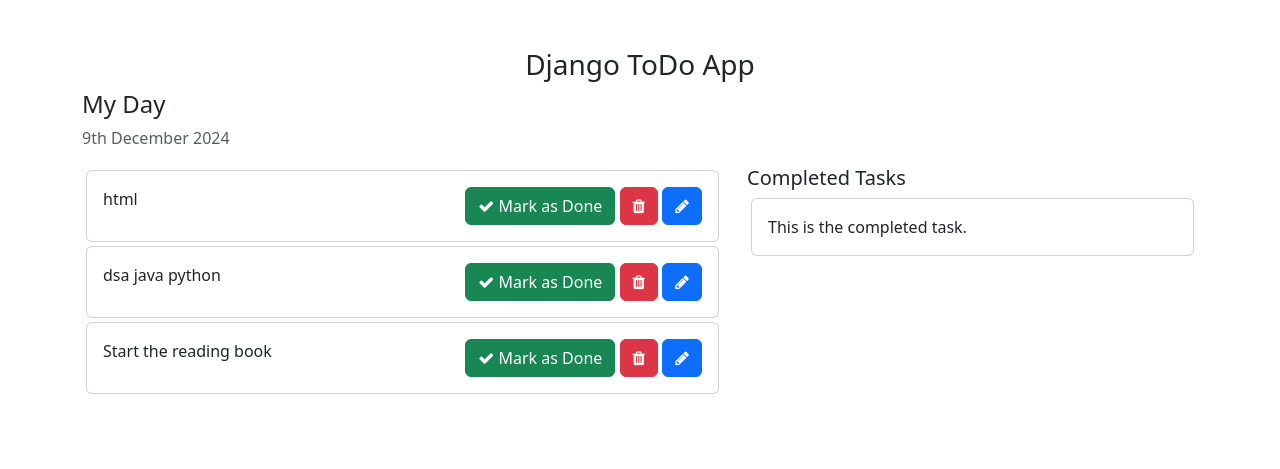
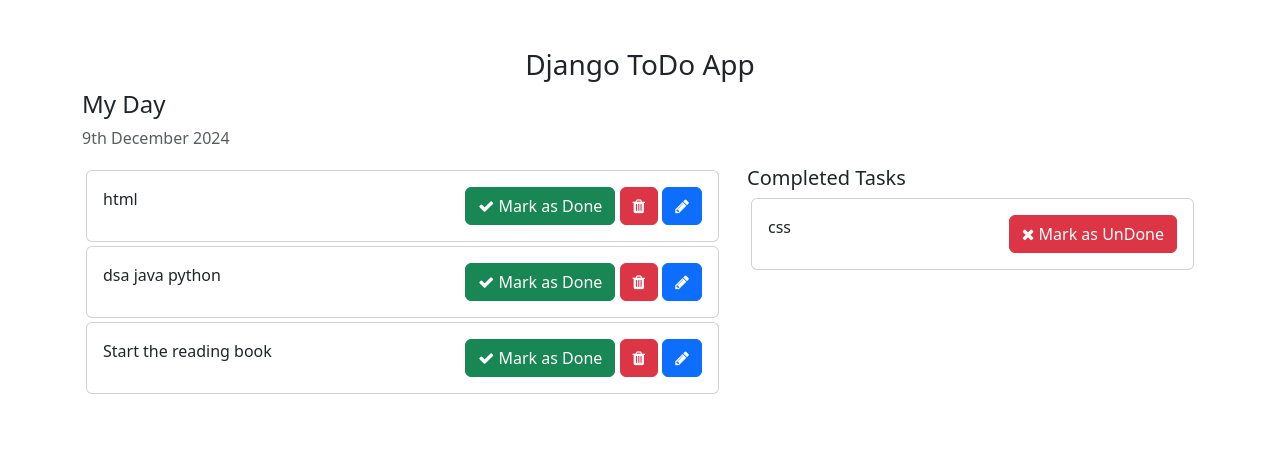
Before and after one commit to pradipmasal/ToDo_app, a Django app: page / in a window 1280 px wide. Shown: the top 469 px of the page. Run offline with Django 5.2, Linux system fonts and the light colour scheme; data comes from the database, SQL or seed files in the repository; both versions use the stored data as it was after the commit.

Commit message:
ToDo App

```diff
--- a/tasks/urls.py
+++ b/tasks/urls.py
@@ -3,4 +3,8 @@
 
 urlpatterns = [
     path('addTask/',views.addTask, name = 'addTask'),
+    path('mark_as_done/<int:pk>',views.mark_as_done, name='mark_as_done'),
+    path('delete_task/<int:pk>/',views.delete_task, name = 'delete_task'),
+    path('undone/<int:pk>/',views.undone, name='undone'),
+    path('edit_task/<int:pk>',views.edit_task, name='edit_task'),
 ]
--- a/templates/home.html
+++ b/templates/home.html
@@ -16,9 +16,9 @@
 
                     {{ i.task }}
                     <span style="position: relative; float: right;">
-                        <a class="btn btn-success"><i class="fa fa-check"></i> Mark as Done</a>
-                        <a class="btn btn-danger"><i class="fa fa-trash"></i></a>
-                        <a class="btn btn-primary"><i class="fa fa-pencil"></i></a>
+                        <a href="{% url 'mark_as_done' i.pk %}" class="btn btn-success"><i class="fa fa-check"></i> Mark as Done</a>
+                        <a href="{% url 'delete_task' i.pk %}" class="btn btn-danger"><i class="fa fa-trash"></i></a>
+                        <a href="{% url 'edit_task' i.pk %}" class="btn btn-primary"><i class="fa fa-pencil"></i></a>
                     </span>
                 </div>
             </div>
@@ -28,11 +28,18 @@
         <div class="col-md-5 col-lg-5">
             <h5>Completed Tasks</h5>
             <!-- List of all the tasks that have completed -->
+             {% for i in completed_tasks %}
             <div class="card m-1">
                 <div class="card-body">
-                    This is the completed task.
+                    <!-- This is the completed task. -->
+                     {{i.task}}
+                     <span style="position: relative; float: right;">
+                     <a href="{% url 'undone' i.pk %}" class="btn btn-danger"><i class="fa fa-times"></i> Mark as UnDone</a>
+                    </span>
+
                 </div>
             </div>
+            {% endfor %}
         </div>
     </div>
     <div class="row">
--- a/todo/views.py
+++ b/todo/views.py
@@ -4,7 +4,11 @@
 
 def home(request):
     tasks = Task.objects.filter(is_completed = False).order_by('-updated_at')
+
+    completed_tasks = Task.objects.filter(is_completed = True)
+
     context = {
         'tasks':tasks,
+        'completed_tasks':completed_tasks,
     }
     return render(request,'home.html',context)
```
Also changed, not shown: tasks/views.py (+34 -1 lines), templates/edit_task.html (added, +18 -0 lines), db.sqlite3.
